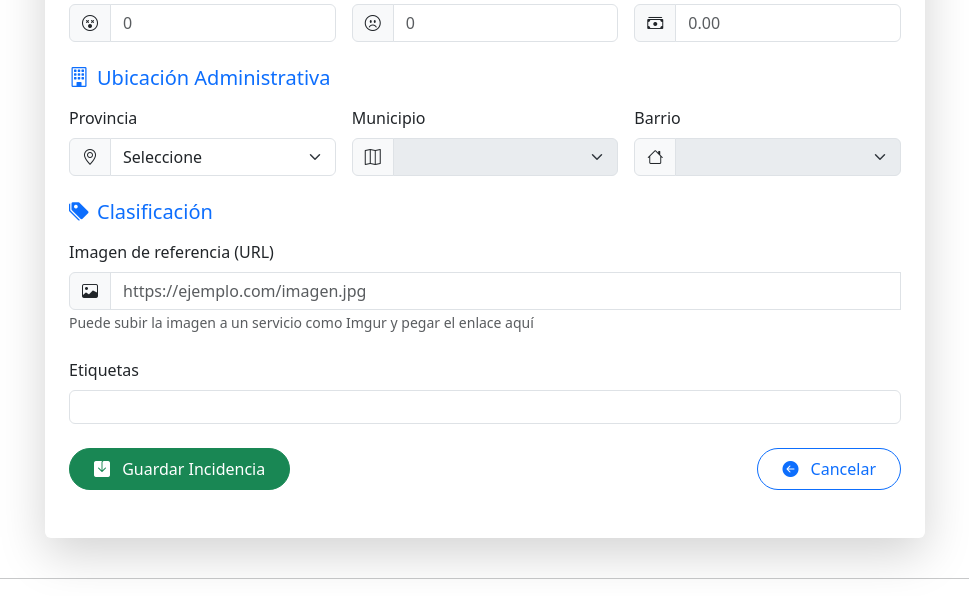
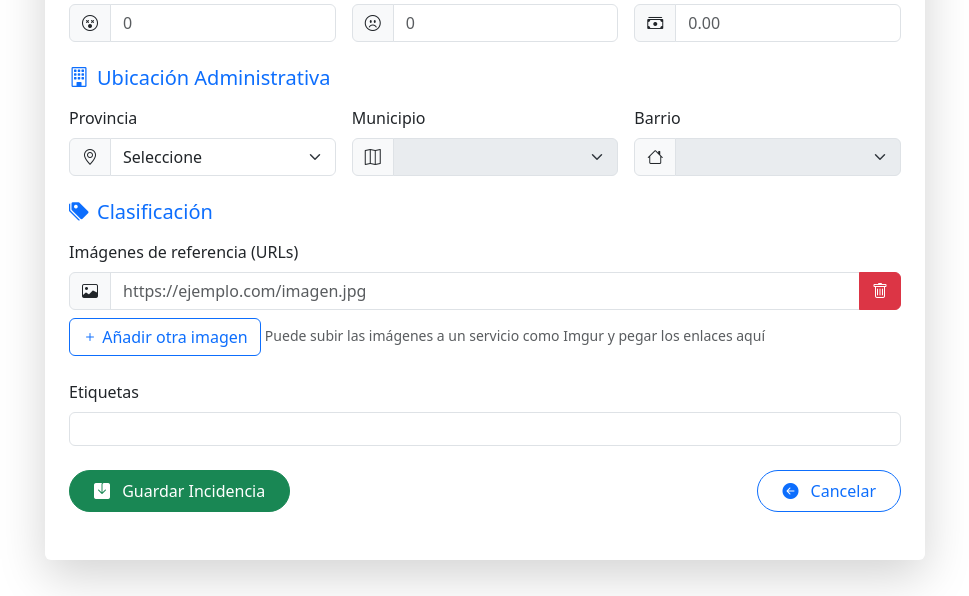
Before and after one commit to RonielSabala/PWebFinalProject, a PHP site: the page made by src/public/views/reporters/edit_incidence.php in a window 1280 px wide. Shown: the part 765-1361 px from the top of the page, without its empty margins (155-1124 px from the left). Run offline with PHP 8.4, Linux system fonts and the light colour scheme; the template is opened without the code that fills it, so the values that code supplies are empty.

Commit message:
Added dynamic field to incidence creation

```diff
--- a/src/public/views/reporters/edit_incidence.php
+++ b/src/public/views/reporters/edit_incidence.php
@@ -135,13 +135,20 @@
 
                     <!-- Foto -->
                     <div class="mb-4">
-                        <label for="photo" class="form-label">Imagen de referencia (URL)</label>
-                        <div class="input-group">
-                            <span class="input-group-text"><i class="bi bi-image"></i></span>
-                            <input id="photo" class="form-control" name="photo_url" type="url" placeholder="https://ejemplo.com/imagen.jpg">
-                            <div class="invalid-feedback">Por favor ingrese una URL válida.</div>
+                        <label class="form-label">Imágenes de referencia (URLs)</label>
+                        <div id="photoUrlsContainer">
+                            <div class="input-group mb-2">
+                                <span class="input-group-text"><i class="bi bi-image"></i></span>
+                                <input name="photo_url[]" type="url" class="form-control" placeholder="https://ejemplo.com/imagen.jpg">
+                                <button type="button" class="btn btn-danger remove-photo-btn d-flex align-items-center justify-content-center" style="width: 42px;">
+                                    <i class="bi bi-trash"></i>
+                                </button>
+                            </div>
                         </div>
-                        <small class="text-muted">Puede subir la imagen a un servicio como Imgur y pegar el enlace aquí</small>
+                        <button type="button" id="addPhotoBtn" class="btn btn-outline-primary">
+                            <i class="bi bi-plus"></i> Añadir otra imagen
+                        </button>
+                        <small class="text-muted">Puede subir las imágenes a un servicio como Imgur y pegar los enlaces aquí</small>
                     </div>
 
                     <!-- Etiquetas -->
```
Also changed, not shown: src/public/js/reporters/edit_incidence.js (+23 -0 lines).
